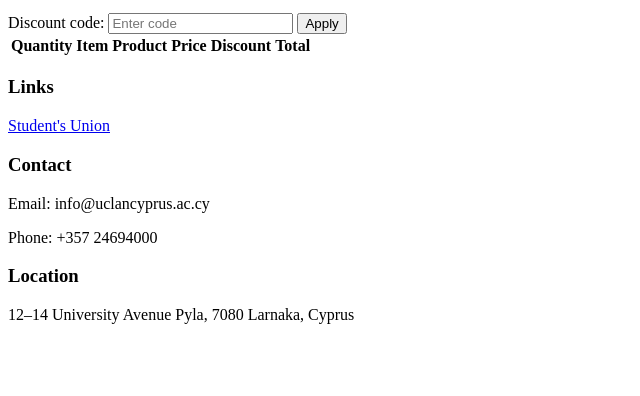
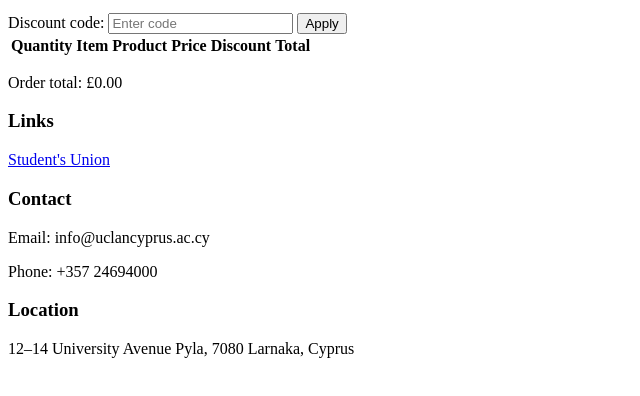
Before and after one commit to xtekkis21/Student-Shop, a plain HTML site: page cart.html in a window 1280 px wide. Shown: the part 230-626 px from the top of the page, without its empty margins (0-640 px from the left). Drawn offline with Linux system fonts and the light colour scheme.

Commit message:
Update cart.html
order total

```diff
--- a/cart.html
+++ b/cart.html
@@ -57,6 +57,10 @@
 				</tbody>
 			</table>
 		</div>
+
+		<div class="cart-summary">
+			<p id="cart-total">Order total: £0.00</p>
+		</div>
 	</main>
 
 	<footer class="footer"> <!--page footer includes link, contact and location-->
```
